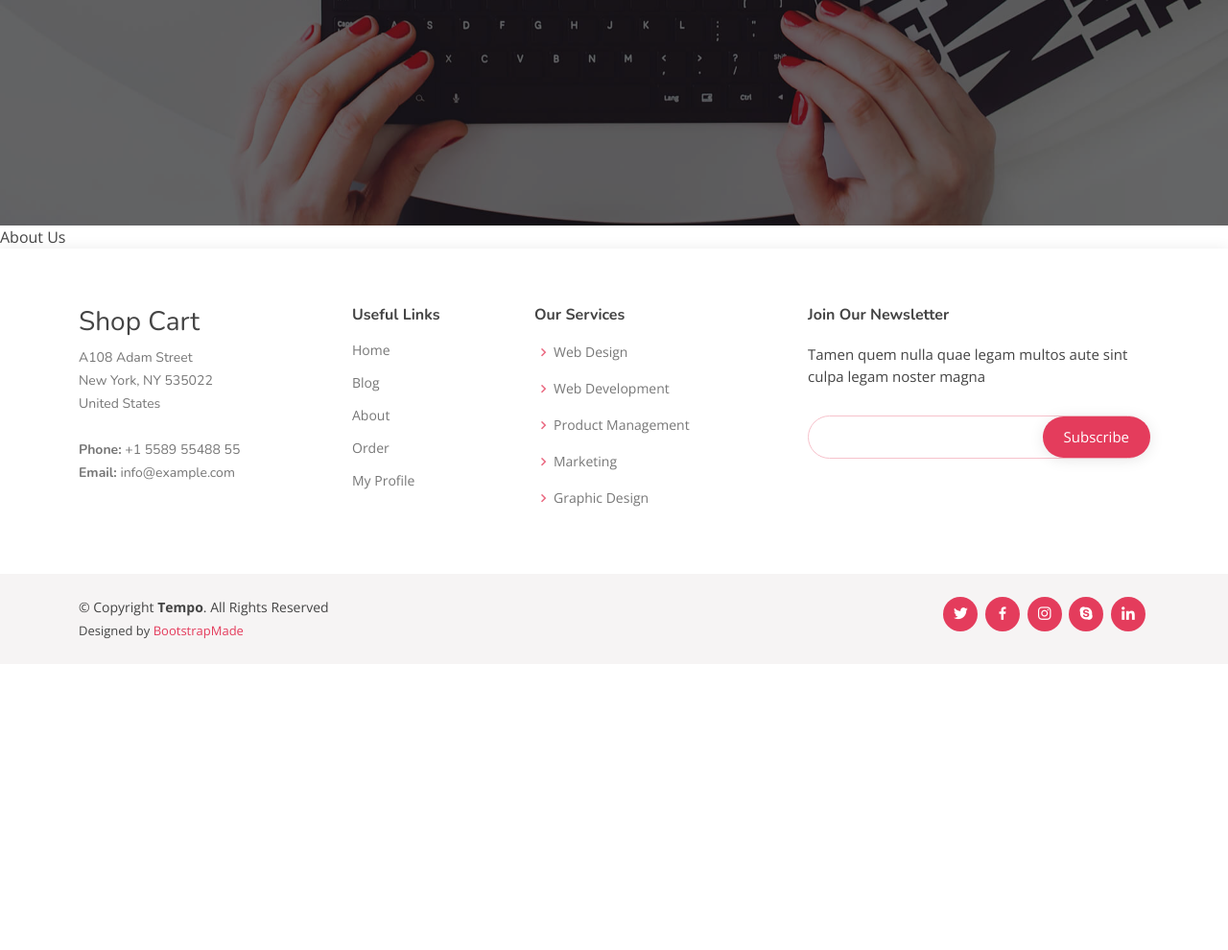
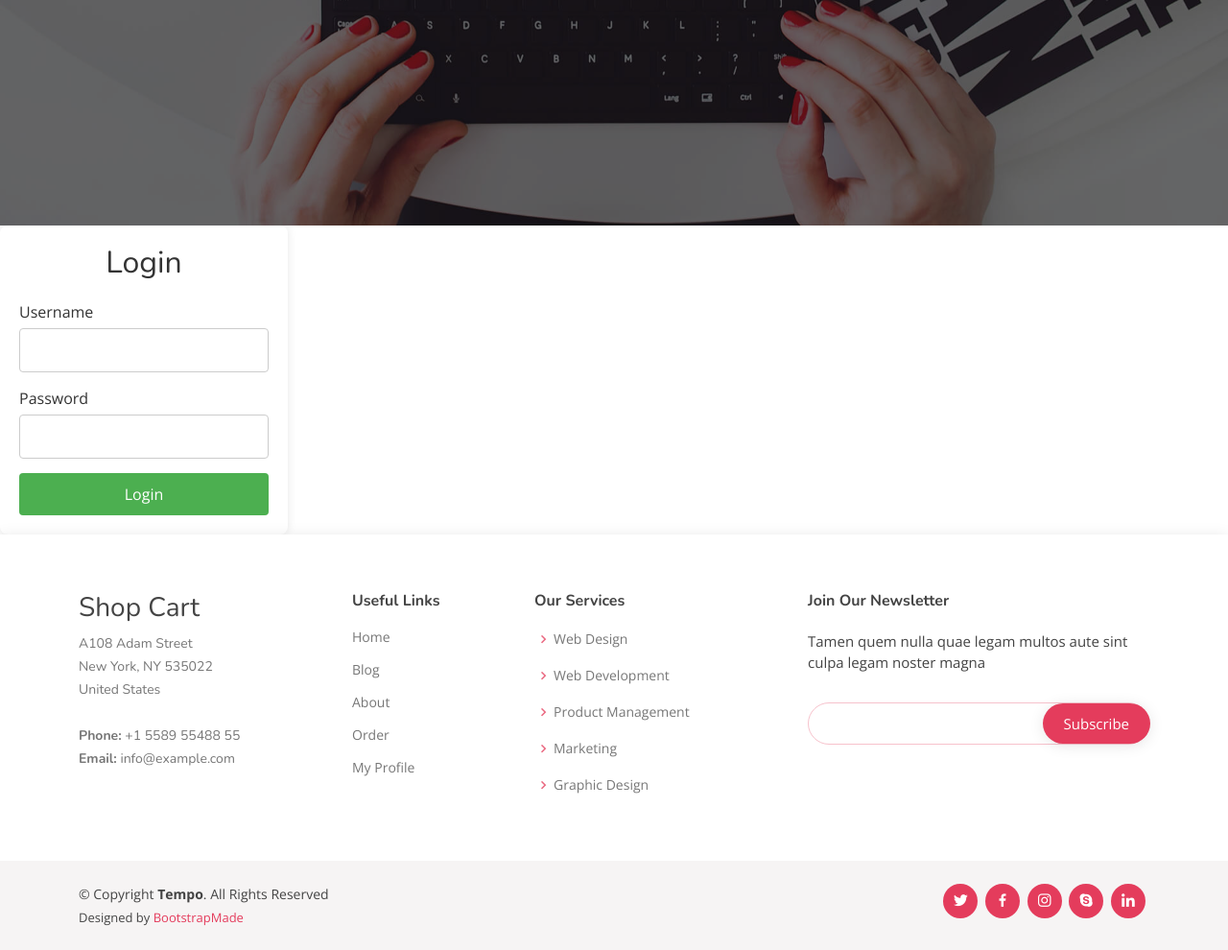
Before and after one commit to NiramayThaker/django-ecom-wid-payment, a Django app: page /about-us in a window 1280 px wide. Shown: the part 565-1555 px from the top of the page at 96% size. Before the commit the page ends 1231 px from the top, so only its background shows below. Run offline with Django 4.2, Linux system fonts and the light colour scheme; some libraries are stand-ins or nearby versions.

Commit message:
Setting up templates

```diff
--- a/static/assets/css/style.css
+++ b/static/assets/css/style.css
@@ -2010,3 +2010,55 @@ section {
   color: #fff;
   text-decoration: none;
 }
+
+
+
+
+
+.login-container {
+  background-color: #fff;
+  padding: 20px;
+  border-radius: 8px;
+  box-shadow: 0 0 10px rgba(0, 0, 0, 0.1);
+  width: 300px;
+}
+
+h2 {
+  margin-bottom: 20px;
+  text-align: center;
+  color: #333;
+}
+
+.form-group {
+  margin-bottom: 15px;
+}
+
+label {
+  display: block;
+  margin-bottom: 5px;
+  color: #333;
+}
+
+input[type="text"],
+input[type="password"] {
+  width: 100%;
+  padding: 10px;
+  border: 1px solid #ccc;
+  border-radius: 4px;
+  box-sizing: border-box;
+}
+
+button {
+  width: 100%;
+  padding: 10px;
+  background-color: #4CAF50;
+  color: white;
+  border: none;
+  border-radius: 4px;
+  cursor: pointer;
+  font-size: 16px;
+}
+
+button:hover {
+  background-color: #45a049;
+}
--- a/templates/about_us.html
+++ b/templates/about_us.html
@@ -4,6 +4,19 @@
 
 {% block content %}
 
-About Us
+<div class="login-container">
+    <h2>Login</h2>
+    <form action="/login" method="post">
+        <div class="form-group">
+            <label for="username">Username</label>
+            <input type="text" id="username" name="username" required>
+        </div>
+        <div class="form-group">
+            <label for="password">Password</label>
+            <input type="password" id="password" name="password" required>
+        </div>
+        <button type="submit">Login</button>
+    </form>
+</div>
 
 {% endblock content %}
--- a/templates/base.html
+++ b/templates/base.html
@@ -52,6 +52,7 @@
             <ul>
               <li><a href="{% url "sign-in" %}">Sign In</a></li>
               <li><a href="{% url "sign-up" %}">Sign Up</a></li>
+              <li><a href="{% url "log-out" %}">Log Out</a></li>
             </ul>
           </li>
           <li><a class="nav-link scrollto bg-success p-2" href="{% url "contact-us" %}">Contact</a></li>
```
Also changed, not shown: user_auth/views.py (+4 -3 lines).
